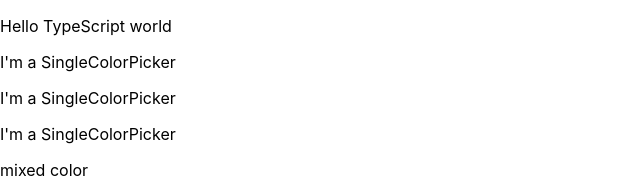
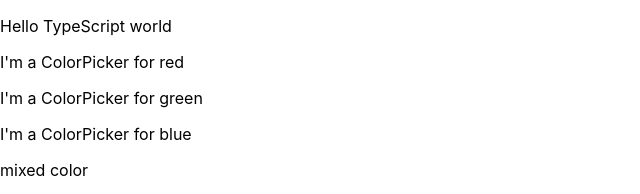
Before and after one commit to patrickweiss/m3-redux-colorpicker, a React (Create React App) app: page / in a window 1280 px wide. Shown: the top 194 px of the page, without its empty margins (0-640 px from the left). Built offline with nearby package versions, Linux system fonts and the light colour scheme.

Commit message:
added color enum, singlecolorpicker iprops.color:baseColor, color prop in render

```diff
--- a/src/RGBColorPicker/RGBColorPicker.tsx
+++ b/src/RGBColorPicker/RGBColorPicker.tsx
@@ -1,5 +1,5 @@
 import React from 'react';
-import SingleColorPicker from './SingleColorPicker';
+import SingleColorPicker, {baseColor} from './SingleColorPicker';
 interface IProps{};
 interface IState{};
 
@@ -12,9 +12,9 @@
 
     render(){
       return <div>
-        <SingleColorPicker/>
-        <SingleColorPicker/>
-        <SingleColorPicker/>
+        <SingleColorPicker color={baseColor.r}/>
+        <SingleColorPicker color={baseColor.g}/>
+        <SingleColorPicker color={baseColor.b}/>
         <p>mixed color</p>
       </div>
     }
--- a/src/RGBColorPicker/SingleColorPicker.tsx
+++ b/src/RGBColorPicker/SingleColorPicker.tsx
@@ -1,5 +1,14 @@
 import React from 'react';
-interface IProps{};
+
+export enum baseColor {
+    r="red",
+    g="green",
+    b="blue"
+}
+interface IProps{
+   color:baseColor
+};
+
 interface IState{};
 
 export default class SingleColorPicker extends React.PureComponent<IProps, IState> {
@@ -11,9 +20,7 @@
 
     render(){
       return <div>
-        <p>I'm a SingleColorPicker</p>
-
-
+        <p>I'm a ColorPicker for {this.props.color}</p>
       </div>
     }
   }
```
